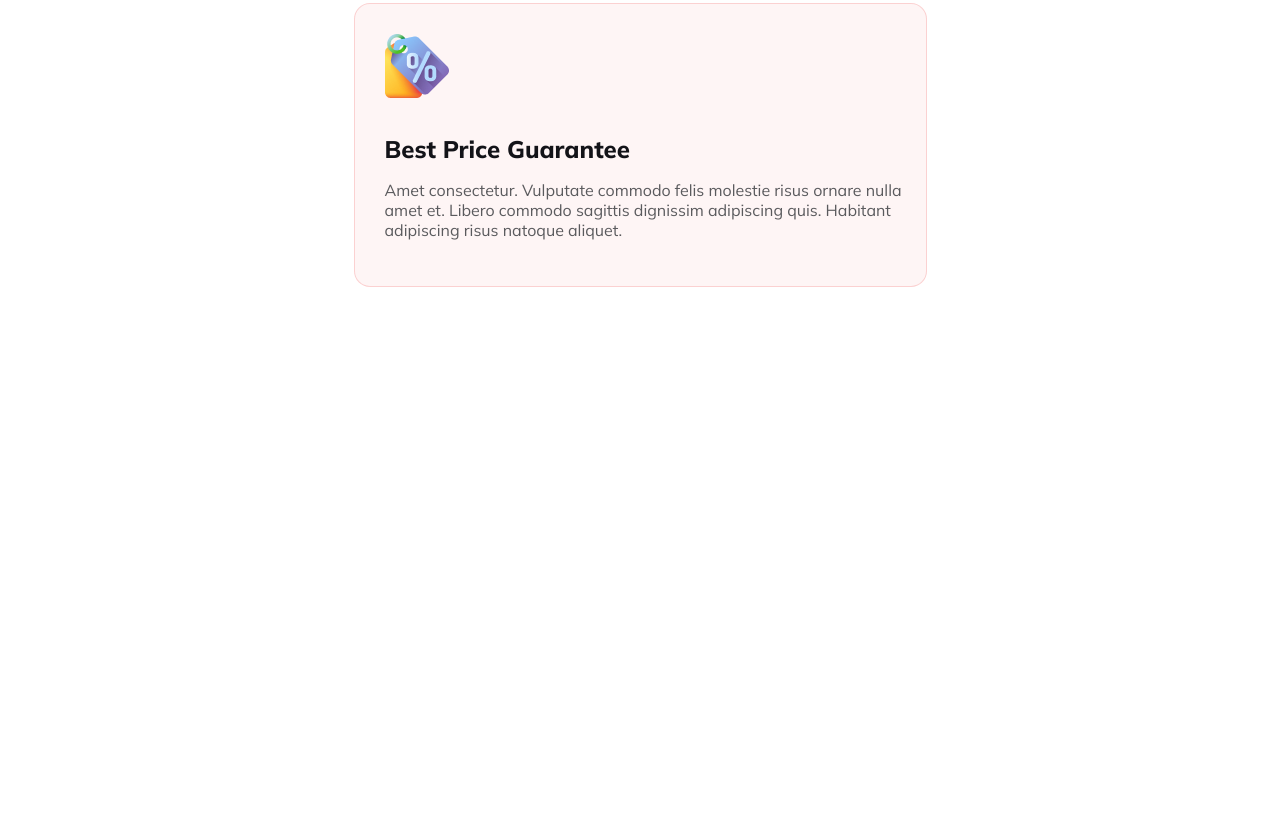
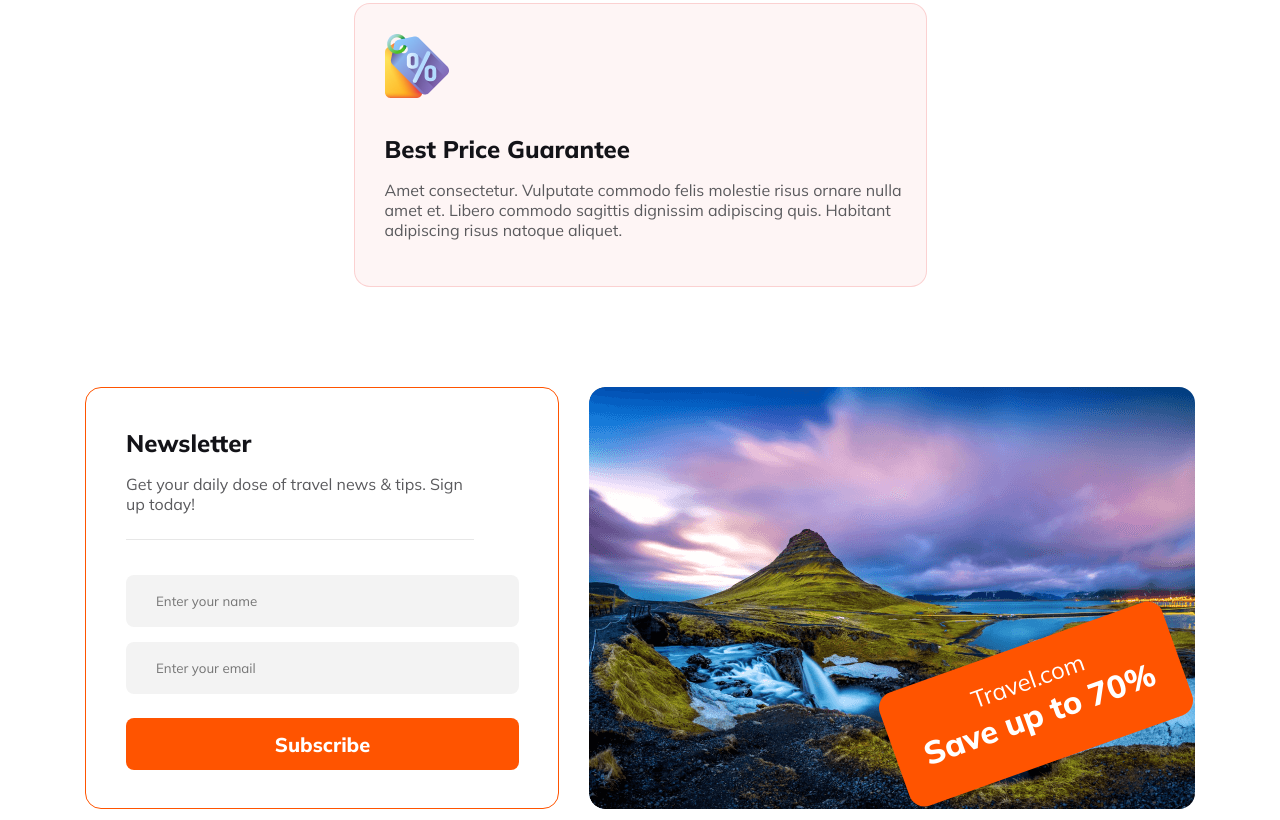
Before and after one commit to shajibshahriare/my-second-ph-assignment, a plain HTML site: page index.html in a window 1280 px wide. Shown: the part 2972-3792 px from the top of the page. Before the commit the page ends 3259 px from the top, so only its background shows below. Drawn offline with Linux system fonts and the light colour scheme.

Commit message:
newsletter section added

```diff
--- a/index.html
+++ b/index.html
@@ -158,6 +158,27 @@
             </div>
         </section>
 
+        <section>
+            <div class="newsletter-section">
+                <div class="newsletter-text">
+                    <h5 class="newsletter-heading">Newsletter</h5>
+                    <p class="newsletter-description">Get your daily dose of travel news & tips. Sign up today!</p>
+                    <input class="name" type="text" placeholder="Enter your name"> <br>
+                    <input class="email-field" type="email" name="" id="" placeholder="Enter your email"> <br>
+                    <button class="subscribe">Subscribe</button>
+
+                </div>
+                <div class="travel-pic">
+                    <div class="travel-text">
+                    <h5 class="travel-heading-1">Travel.com</h5>
+                    <h2 class="travel-heading-2">Save up to 70%</h2>
+                </div>
+
+                </div>
+
+            </div>
+        </section>
+
 
 
 
--- a/styles/style.css
+++ b/styles/style.css
@@ -432,3 +432,119 @@ li a {
     font-size: 1rem;
     font-weight: 400;
 }
+
+.newsletter-section {
+    display: flex;
+    justify-content: space-between;
+    width: 1110px;
+    margin: 0 auto;
+    margin-top: 100px;
+}
+
+.newsletter-text {
+    width: 474px;
+    height: 422px;
+    border-radius: 16px;
+    border: 1px solid #FF5400;
+
+}
+
+.newsletter-heading {
+    color: #131318;
+    font-size: 1.50rem;
+    font-weight: 800;
+    margin: 40px 305px 16px 40px;
+}
+
+.newsletter-description {
+    color: #5A5A5D;
+    font-size: 1rem;
+    font-weight: 400;
+    margin-right: 84px;
+    margin-left: 40px;
+    margin-bottom: 10px;
+    border-bottom: 1px solid rgba(19, 19, 24, 0.10);
+    padding-bottom: 25px;
+}
+
+.name {
+    width: 393px;
+    height: 52px;
+    border-radius: 8px;
+    background: rgba(19, 19, 24, 0.05);
+    outline: none;
+    border: none;
+    margin-bottom: 15px;
+    margin-left: 40px;
+    margin-top: 25px;
+}
+
+.email-field {
+    width: 393px;
+    height: 52px;
+    border-radius: 8px;
+    background: rgba(19, 19, 24, 0.05);
+    outline: none;
+    border: none;
+    margin-left: 40px;
+}
+
+.subscribe {
+    width: 393px;
+    height: 52px;
+    border-radius: 8px;
+    background: #FF5400;
+    color: #FFF;
+    text-align: center;
+    font-size: 1.25rem;
+    font-weight: 800;
+    border: none;
+    outline: none;
+    margin: 24px 40px 50px;
+}
+
+
+::placeholder {
+    padding: 30px;
+
+}
+
+.travel-pic {
+    /* transform: rotate(-19.628deg); */
+    /* border-radius: 16px;
+    background: #FF5400; */
+    background-image: url(../Images/Rectangle\ 8\ \(1\).png);
+    width: 672px;
+    height: 422px;
+    margin-left: 30px;
+    border-radius: 16px;
+    position: relative;
+}
+
+.travel-text {
+    width: 300px;
+    height: 120px;
+    transform: rotate(-19.628deg);
+    border-radius: 16px;
+    background: #FF5400;
+    position: absolute;
+    top: 61%;
+    left: 49%;
+
+}
+
+.travel-heading-1 {
+    color: #FFF;
+    text-align: center;
+    font-size: 1.50rem;
+    font-weight: 400;
+    padding-top: 20px;
+}
+
+.travel-heading-2 {
+    color: #FFF;
+    font-size: 2rem;
+    font-weight: 800;
+    text-align: center;
+
+}
```
